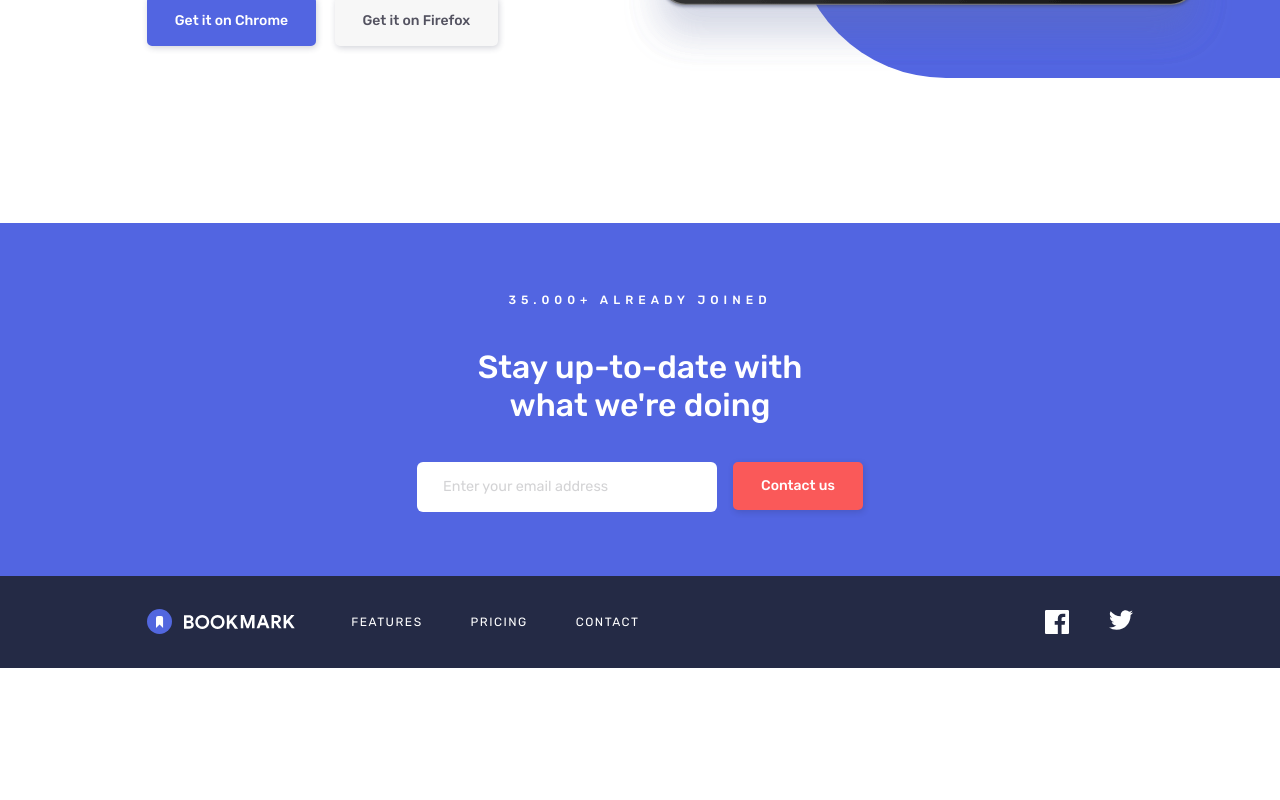
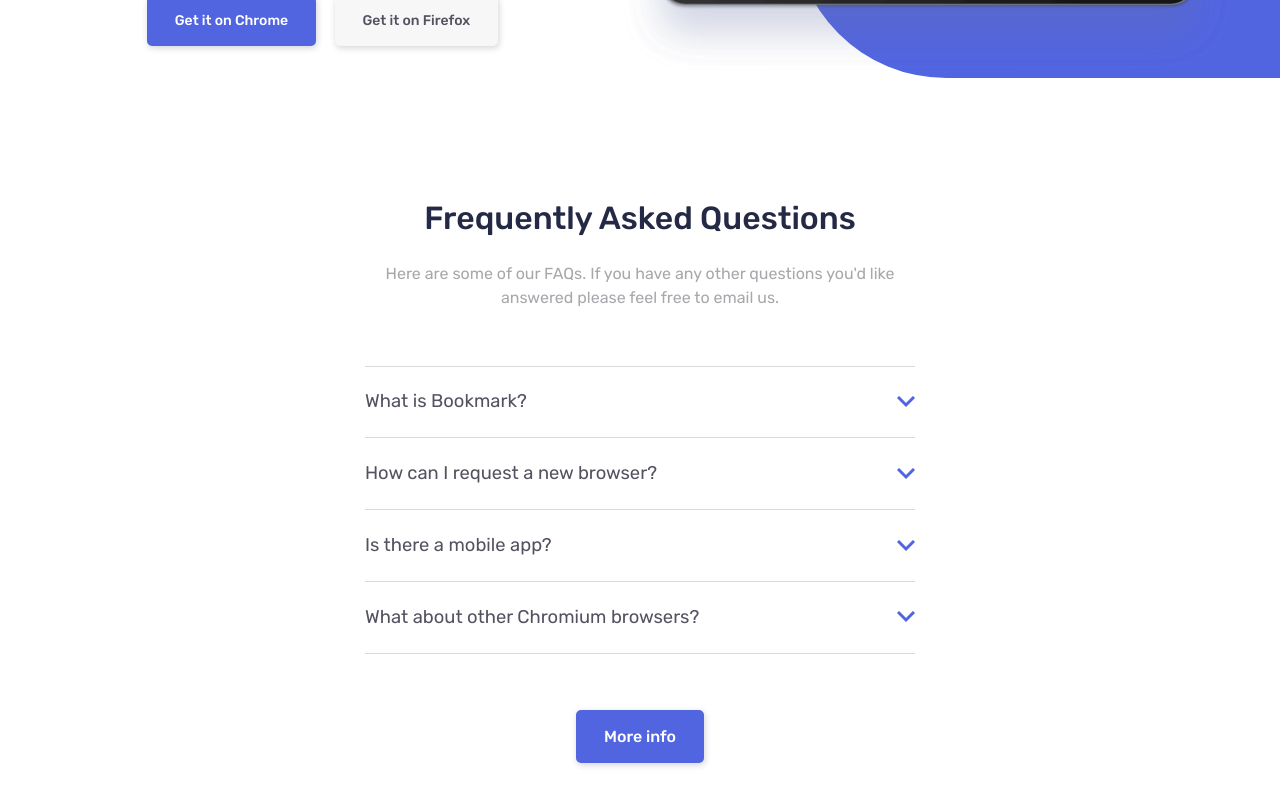
Before and after one commit to H3llynx/5.Bookmark-React, a React (Vite) app: page / in a window 1280 px wide. Shown: the part 780-1580 px from the top of the page. Before the commit the page ends 1448 px from the top, so only its background shows below. Built offline with nearby package versions, Linux system fonts and the light colour scheme.

Commit message:
feat/created FAQ related components and assembled them in a FaqSection block

```diff
--- a/src/components/atoms/Details.tsx
+++ b/src/components/atoms/Details.tsx
@@ -1,7 +1,7 @@
 export function Details({ title, p }: { title: string, p: string }) {
 
     return (
-        <details className="group m-auto max-w-[550px] py-[1.35rem] border-b border-separators">
+        <details className="group py-[1.35rem] border-b border-separators">
             <summary
                 className="flex justify-between items-center cursor-pointer text-[clamp(1rem,2vw,1.15rem)] text-grey-dark transition duration-400 md:hover:text-red">
                 {title}
--- /dev/null
+++ b/src/components/molecules/FaqBlock.tsx
@@ -0,0 +1,36 @@
+import { Details } from "../atoms/Details"
+
+export function FaqBlock() {
+    return (
+        <div className="m-auto max-w-[550px] my-3.5 border-separators sm:border-t">
+            <Details title="What is Bookmark?" p="
+                    Integer vulputate diam id blandit dapibus. Curabitur auctor elit nec magna tristique tempus.
+                  Curabitur ornare, odio vel sagittis consequat, erat justo posuere felis, ut consectetur lorem
+                  tellus in justo. Pellentesque habitant morbi tristique senectus et netus et malesuada fames ac
+                  turpis egestas. Sed consequat sed est ac bibendum. Vivamus sed viverra risus, non ultricies
+                  quam. Vivamus eros sem, porta eget dolor id, porta ornare ipsum. Mauris ultricies maximus purus.
+                    "/>
+            <Details title="How can I request a new browser?" p="
+                    Lorem ipsum dolor sit amet,
+                  consectetur adipiscing elit. Ut
+                  rhoncus diam
+                  egestas sapien
+                  ullamcorper, eget elementum magna luctus. Donec gravida purus lorem, placerat dapibus sapien
+                  ullamcorper malesuada. Aliquam auctor, urna vitae facilisis accumsan, lacus elit laoreet libero,
+                  at bibendum arcu sem sit amet diam. Praesent eu mollis erat, ut malesuada magna.
+                    "/>
+            <Details title="Is there a mobile app?" p="
+                   Aenean aliquet molestie ante, quis commodo augue accumsan id. Nam at urna in ligula venenatis
+                  dignissim non egestas ipsum. Vivamus luctus dictum enim, a posuere mauris efficitur non.
+                  Praesent lobortis blandit nisl viverra ultrices. Suspendisse molestie erat ultrices eros
+                  fringilla congue. Donec augue eros, ultrices eget faucibus non, vulputate et metus. Etiam
+                  facilisis dui vel bibendum hendrerit."/>
+            <Details title="What about other Chromium browsers?" p="
+                   Duis consequat, est at efficitur eleifend, mi ipsum tincidunt ex, sed tristique nunc dolor sed
+                  ligula. Sed ac pellentesque erat. Integer aliquam semper rhoncus. Integer aliquam elementum
+                  nulla, vitae tempor eros efficitur sit amet. Nullam mauris magna, suscipit at tempor non,
+                  interdum in lorem."/>
+
+        </div>
+    )
+}
--- /dev/null
+++ b/src/components/organisms/FaqSection.tsx
@@ -0,0 +1,15 @@
+import { Button } from "../atoms/Button"
+import { SectionHeading } from "../atoms/SectionHeading"
+import { FaqBlock } from "../molecules/FaqBlock"
+
+export function FaqSection() {
+  return (
+    <section className="w-[80vw] m-auto py-3 text-center">
+      <SectionHeading color="dark" text="Frequently Asked Questions" />
+      <p className="m-auto lg:max-w-[40vw]">Here are some of our FAQs. If you have any other questions you'd
+        like answered please feel free to email us.</p>
+      <FaqBlock />
+      <Button color="blue" text="More info" />
+    </section>
+  )
+}
--- a/src/pages/HomePage.tsx
+++ b/src/pages/HomePage.tsx
@@ -1,3 +1,4 @@
+import { FaqSection } from "../components/organisms/FaqSection"
 import { Footer } from "../components/organisms/Footer"
 import { Header } from "../components/organisms/Header"
 import { HeroSection } from "../components/organisms/HeroSection"
@@ -9,6 +10,7 @@
         <>
             <Header />
             <HeroSection />
+            <FaqSection />
             <NewsletterSection />
             <Footer />
         </>
```
